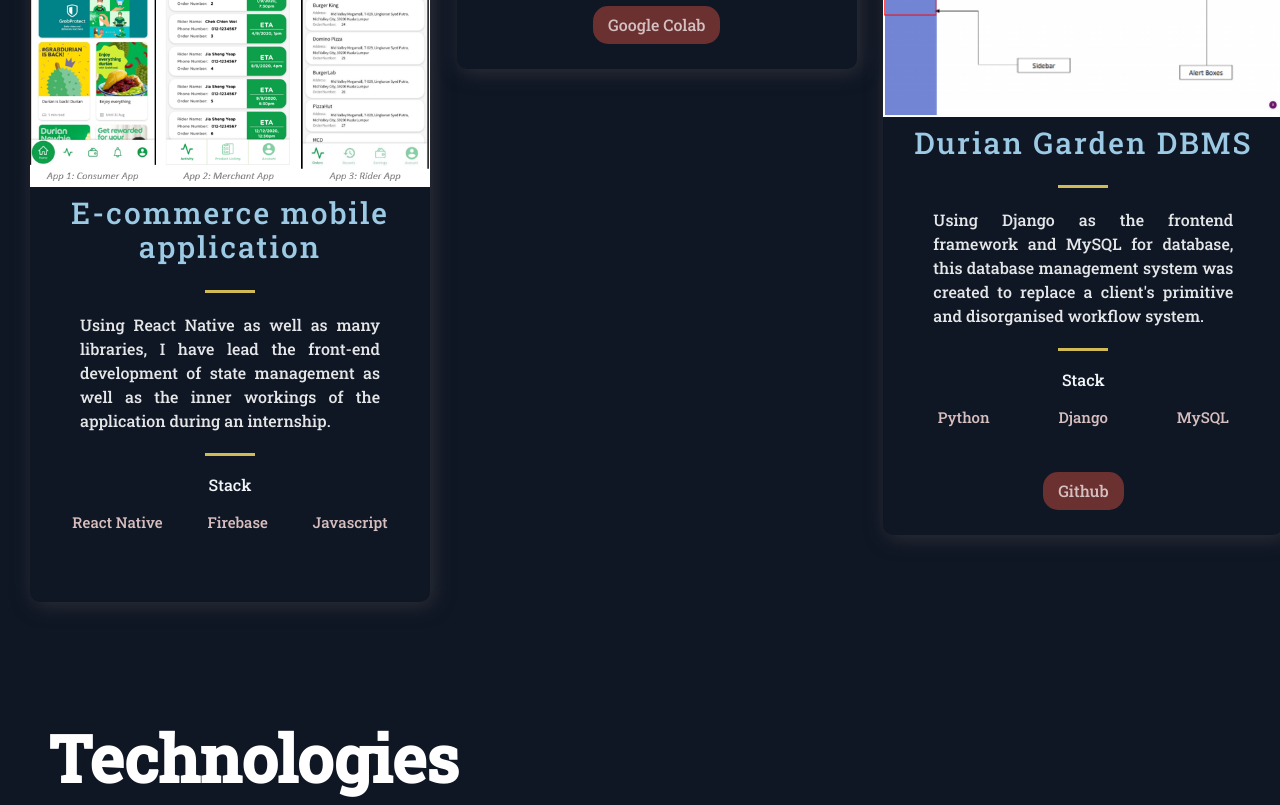
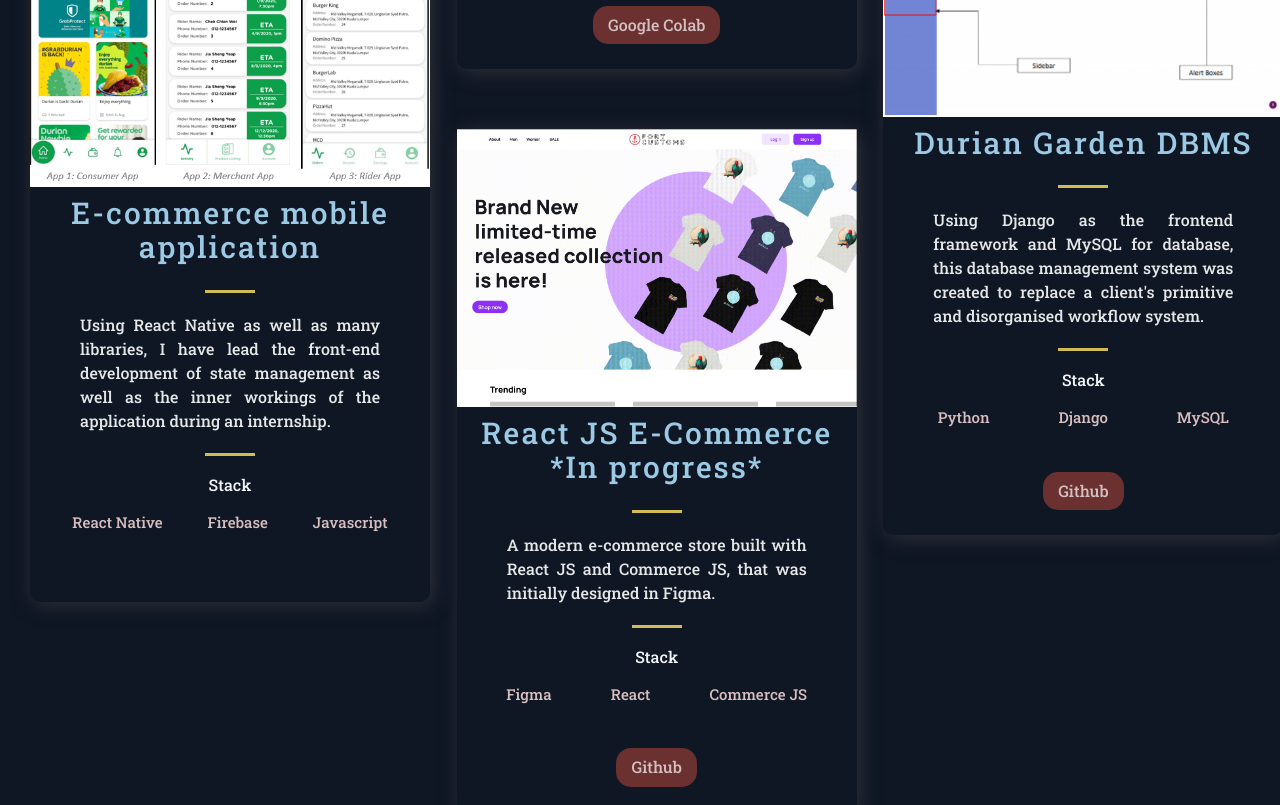
Before and after one commit to jackuson14/p-site-2.0, a Next.js app: page / in a window 1280 px wide. Shown: the part 1580-2385 px from the top of the page. Built offline with nearby package versions, Linux system fonts and the light colour scheme; a web font is replaced by a local one.

Commit message:
Updated files and Added a project

```diff
--- a/src/constants/constants.js
+++ b/src/constants/constants.js
@@ -53,6 +53,17 @@
     sourceName: 'Github',
     visitName:'',
     id: 4,
+  },
+  {
+    title: 'React JS E-Commerce *In progress*',
+    description: "A modern e-commerce store built with React JS and Commerce JS, that was initially designed in Figma.",
+    image: '/images/prod-8.png',
+    tags: ['Figma', 'React', 'Commerce JS'],
+    source: 'https://github.com/jackuson14/e-commerce',
+    visit: '',
+    sourceName: 'Github',
+    visitName:'',
+    id: 5,
   },
 ];
 
```
Also changed, not shown: public/images/prod-8.png (added), public/images/profile.jpeg (deleted).
